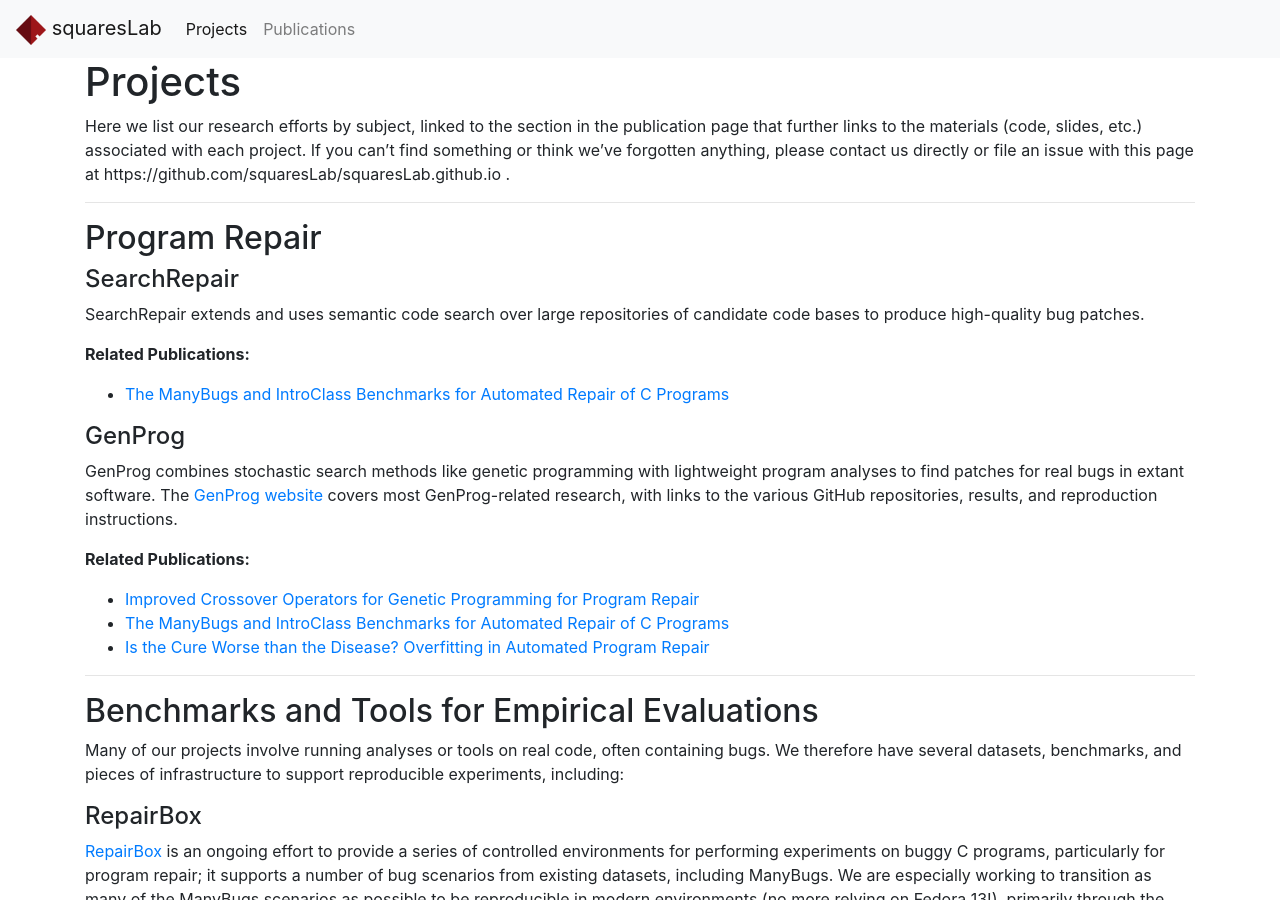
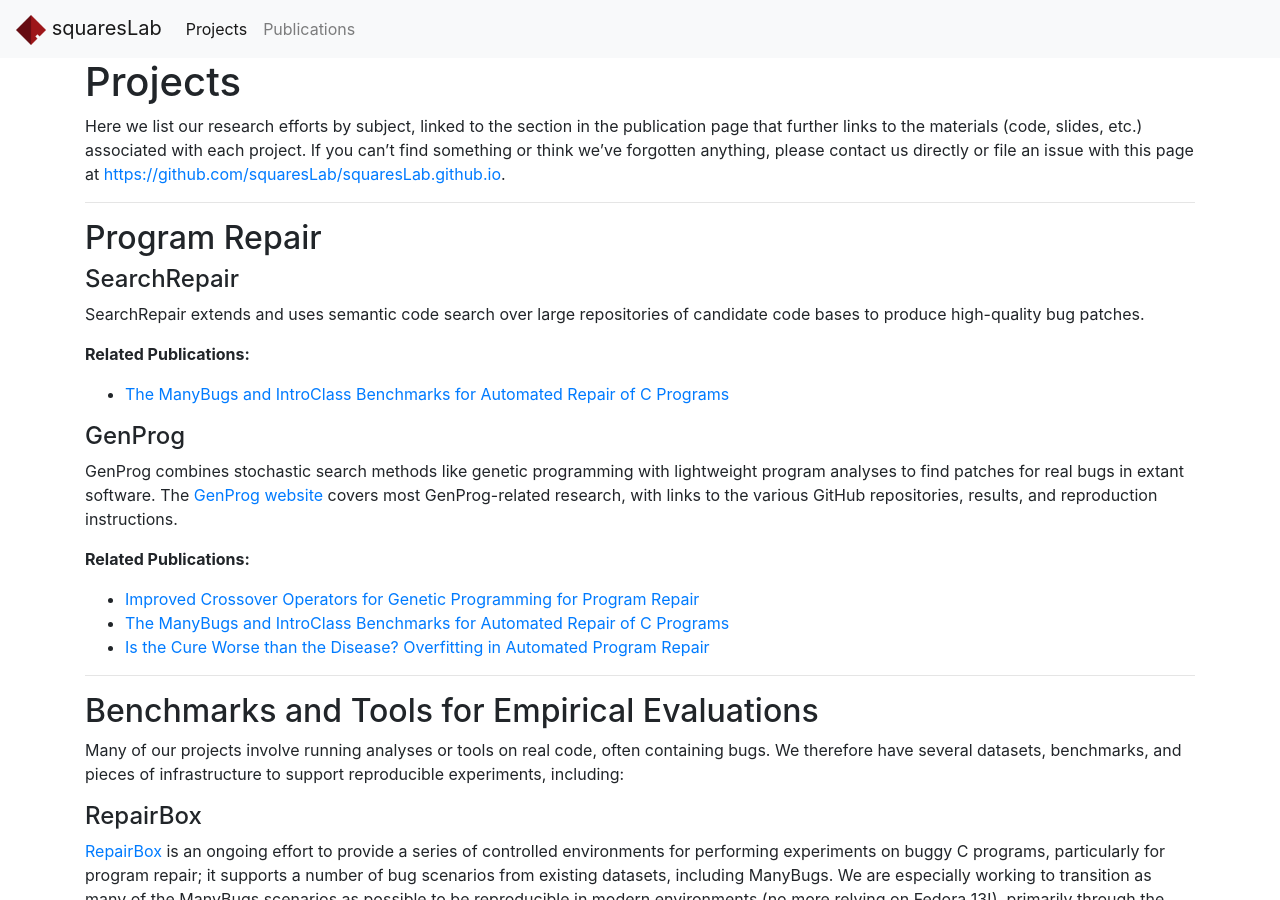
Before and after one commit to squaresLab/squaresLab.github.io, a Jekyll site: the page built from projects.md, in a window 1280 px wide and 900 px high. Built offline with Jekyll 4.4.1, drawn with Linux system fonts in a browser that asks for light colours; nearby versions of some CDN libraries; part of the change alters nothing that is shown.

```diff
--- a/projects.md
+++ b/projects.md
@@ -10,7 +10,7 @@ Here we list our research efforts by subject, linked to the section in the
 publication page that further links to the materials (code, slides, etc.)
 associated with each project. If you can't find something or think
 we've forgotten anything, please contact us directly or file an issue with this
-page at https://github.com/squaresLab/squaresLab.github.io .
+page at [https://github.com/squaresLab/squaresLab.github.io](https://github.com/squaresLab/squaresLab.github.io).
 
 ---
 
```
